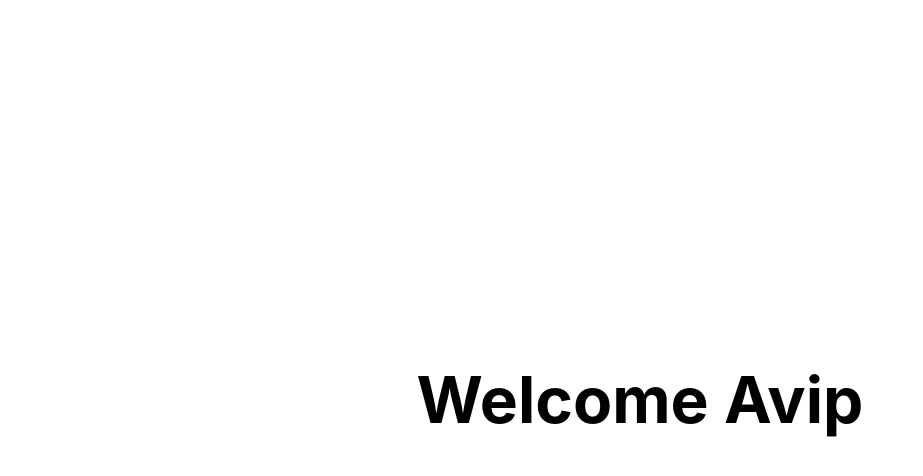
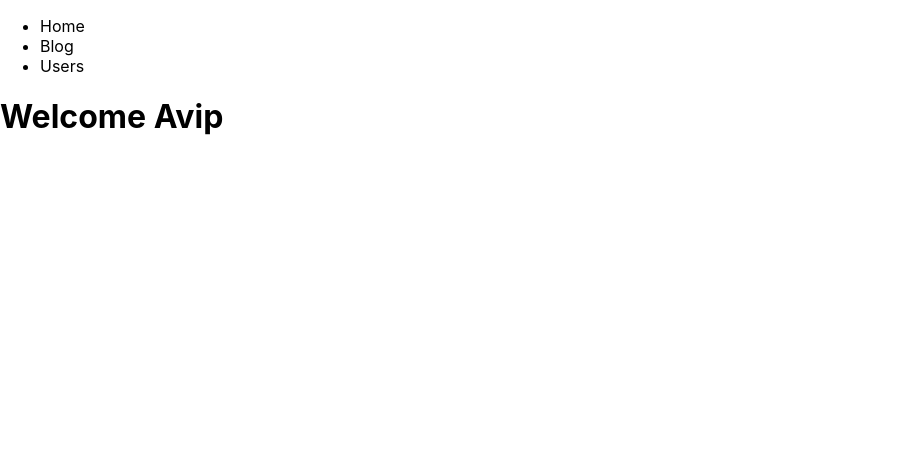
Before and after one commit to vipscodes-zz/learn-next.js, a Next.js app: page / in a window 1280 px wide. Shown: the top 476 px of the page, without its empty margins (0-923 px from the left). Built offline with nearby package versions, Linux system fonts and the light colour scheme.

Commit message:
Component Link

```diff
--- a/pages/index.js
+++ /dev/null
@@ -1,23 +0,0 @@
-import Head from 'next/head'
-import styles from '../styles/Home.module.css'
-import Button from '../components/elements/Button';
-import Checkbox from '../components/elements/Checkbox';
-
-export default function Home() {
-
-  return (
-    <div className={styles.container}>
-      <Head>
-        <title>Next App </title>
-        <meta name="description" content="Generated by create next app" />
-        <link rel="icon" href="/favicon.ico" />
-      </Head>
-
-      <main className={styles.main}>
-        <h1 className={styles.title}>
-          Welcome Avip
-        </h1>
-      </main>
-    </div>
-  )
-}
--- /dev/null
+++ b/pages/index.jsx
@@ -0,0 +1,17 @@
+import Link from 'next/link';
+
+export default function Home() {
+
+  return (
+    <>
+      <header>
+        <ul>
+          <li><Link href="/">Home</Link></li>
+          <li><Link href="/blog">Blog</Link></li>
+          <li><Link href="/users">Users</Link></li>
+        </ul>
+      </header>
+      <h1>Welcome Avip</h1>
+    </>
+  )
+}
```
